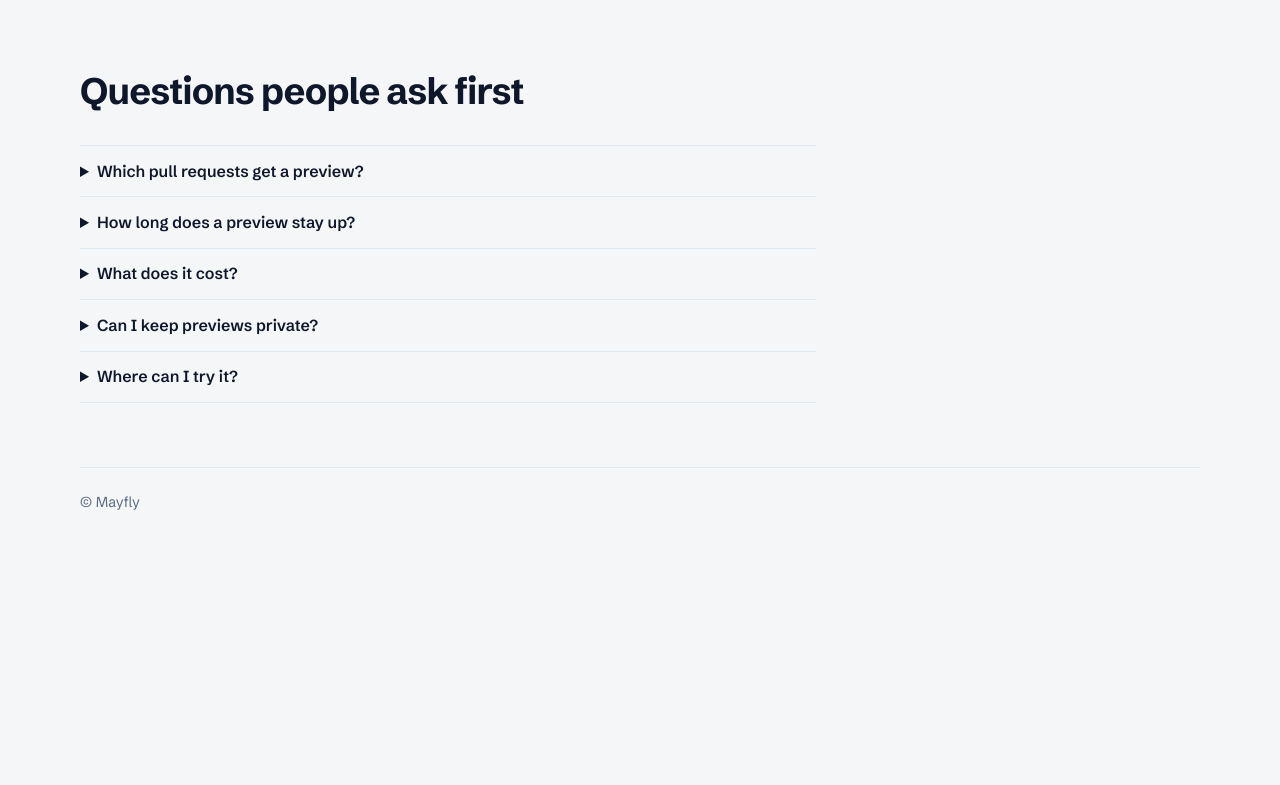
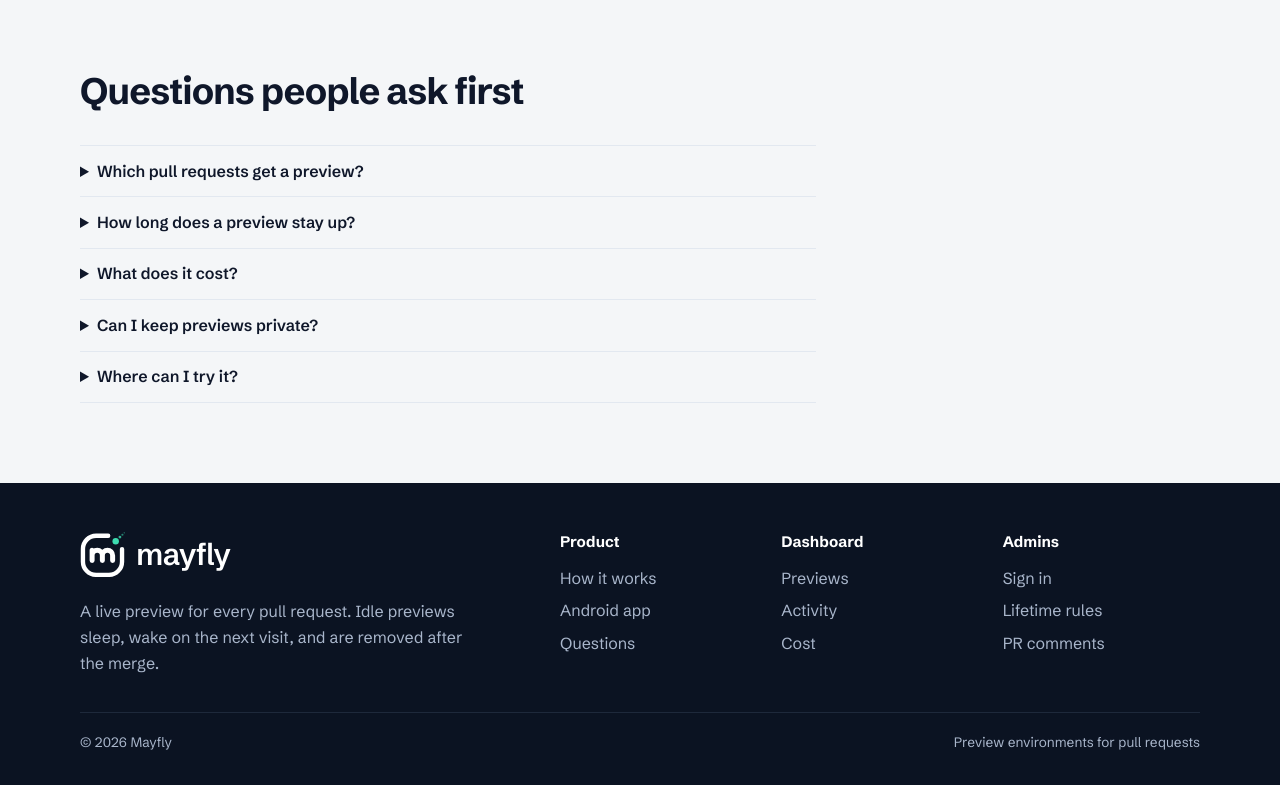
Before and after one commit to Meetamadhu/mayfly, a Next.js app: page / in a window 1280 px wide. Shown: the part 2421-3206 px from the top of the page. Before the commit the page ends 2974 px from the top, so only its background shows below. Built offline with nearby package versions, Linux system fonts and the light colour scheme; no server answers.

Commit message:
Home: a full footer
Logo and one-line summary, links to the page's sections, the dashboard pages and
the admin pages, and a bottom line with the year.

```diff
--- a/src/components/landing.tsx
+++ b/src/components/landing.tsx
@@ -376,8 +376,43 @@ export function Landing() {
         </details>
       </section>
 
-      <footer className="lp-foot">
-        <span>© Mayfly</span>
+      <footer className="lp-footer">
+        <div className="lp-footer-inner">
+          <div className="lp-footer-brand">
+            <a className="lp-brand" href="/" aria-label="Mayfly home">
+              <MayflyMark className="lp-footer-mark" />
+              <span>mayfly</span>
+            </a>
+            <p>
+              A live preview for every pull request. Idle previews sleep, wake on the next visit, and are removed after
+              the merge.
+            </p>
+          </div>
+          <nav className="lp-footer-cols" aria-label="Footer">
+            <div>
+              <h2>Product</h2>
+              <a href="#how">How it works</a>
+              <a href="#app">Android app</a>
+              <a href="#faq">Questions</a>
+            </div>
+            <div>
+              <h2>Dashboard</h2>
+              <a href="/board">Previews</a>
+              <a href="/activity">Activity</a>
+              <a href="/cost">Cost</a>
+            </div>
+            <div>
+              <h2>Admins</h2>
+              <a href={signedIn ? "/admin" : "/admin/login"}>{signedIn ? "Admin" : "Sign in"}</a>
+              <a href="/policies">Lifetime rules</a>
+              <a href="/pr-comments">PR comments</a>
+            </div>
+          </nav>
+        </div>
+        <div className="lp-footer-bottom">
+          <span>© {new Date().getFullYear()} Mayfly</span>
+          <span>Preview environments for pull requests</span>
+        </div>
       </footer>
     </main>
   );
```
Also changed, not shown: src/app/globals.css.
